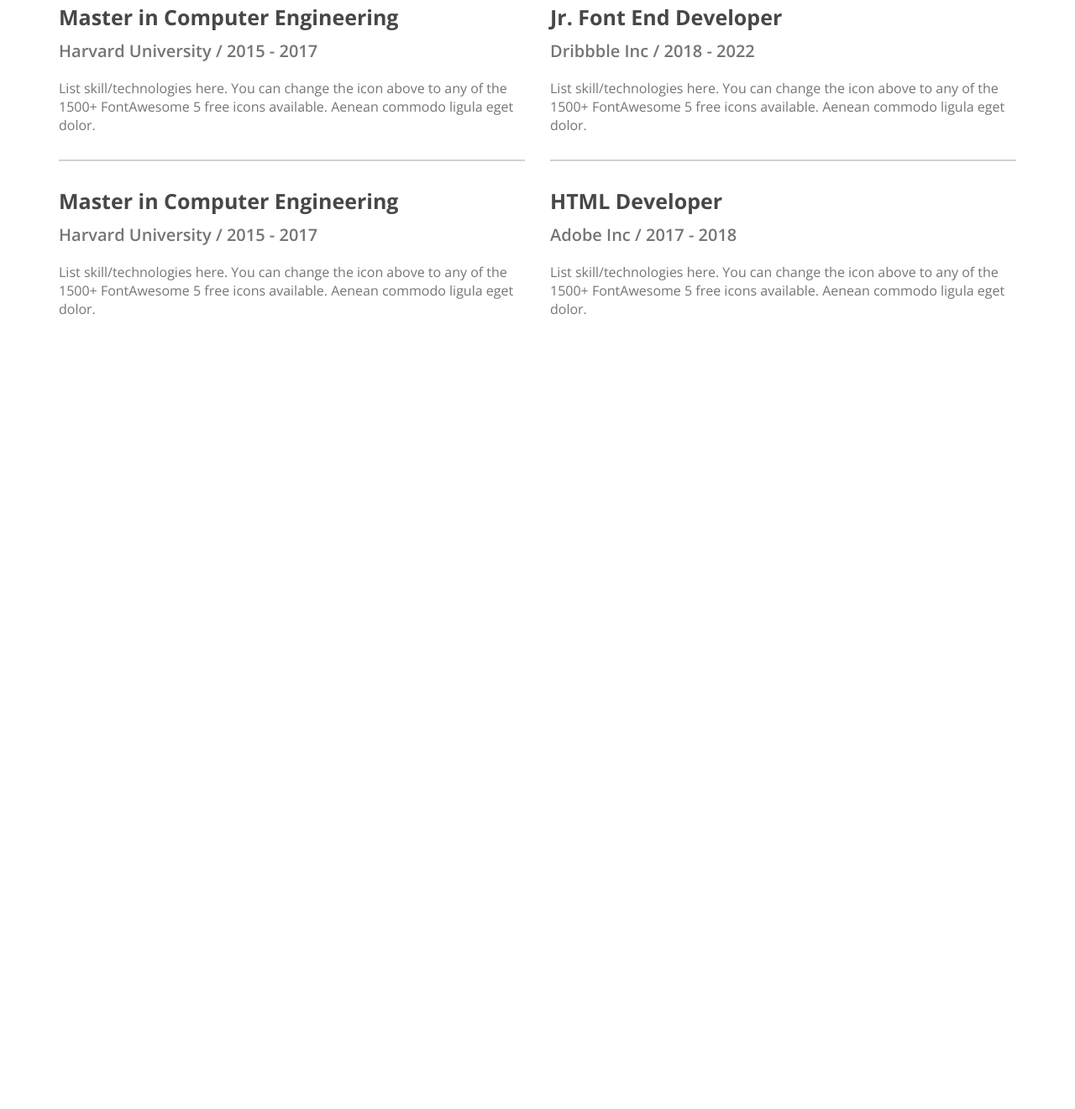
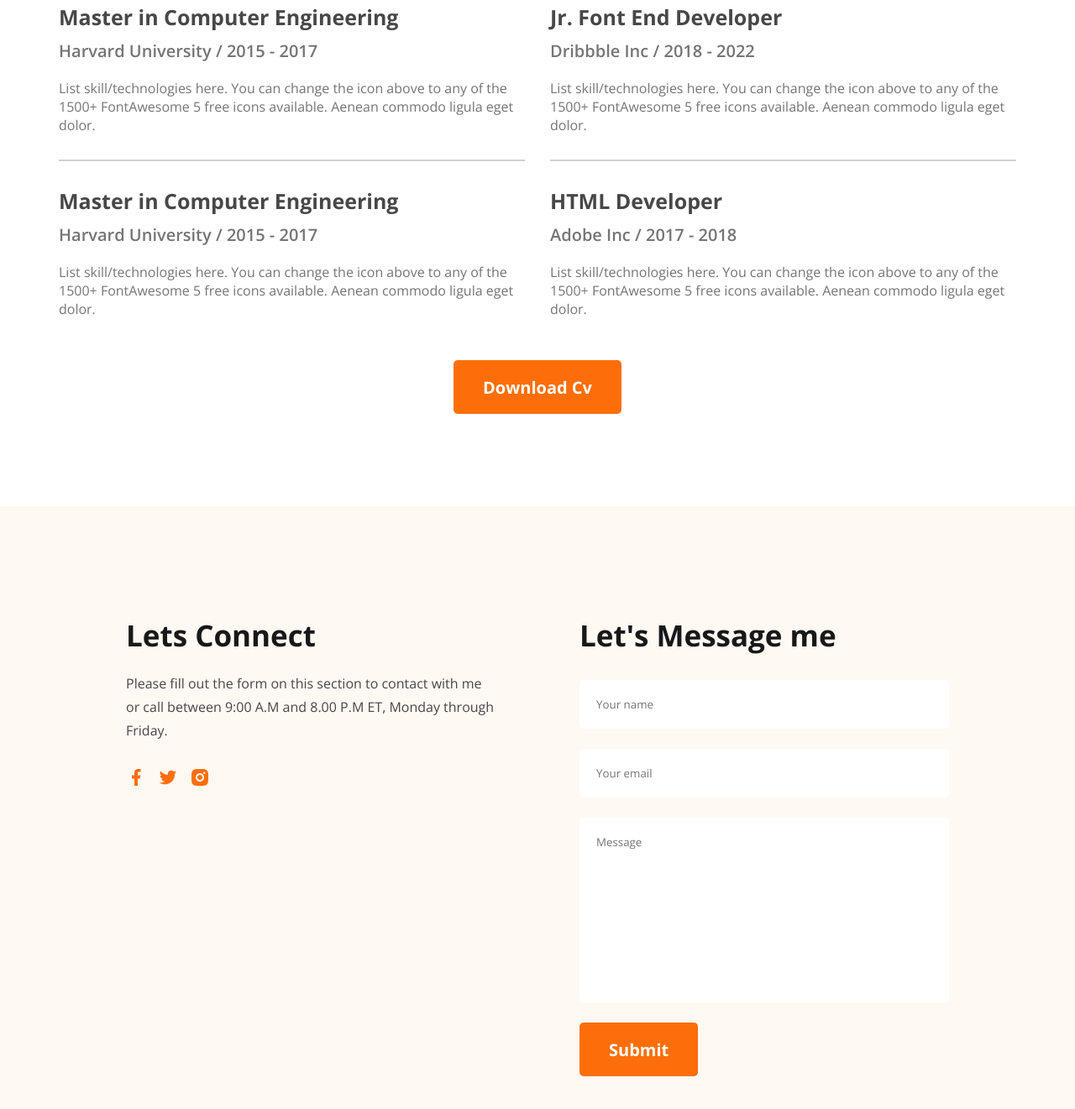
Before and after one commit to shakirniloy/developer-portfolio, a plain HTML site: page index.html in a window 1280 px wide. Shown: the part 2824-4145 px from the top of the page at 84% size. Before the commit the page ends 3203 px from the top, so only its background shows below. Drawn offline with nearby package versions, Linux system fonts and the light colour scheme.

Commit message:
contact us added

```diff
--- a/index.html
+++ b/index.html
@@ -83,6 +83,7 @@
                 </div>
             </div>
         </section>
+
         <!-- resume section-->
         <section class="resume">
             <h3 class="section-title">A summary of My Resume</h3>
@@ -140,10 +141,35 @@
                     </div>
                 </div>
             </div>
+            <button class="btn-primary btn">Download Cv</button>
         </section>
     </main>
-    <footer>
+    <footer class="footer">
+        <div class="connect">
+            <h3 class="connect-title">Lets Connect</h3>
+            <p class="connect-description">Please fill out the form on this section to contact with me or call between 9:00 A.M and 8.00 P.M ET, Monday through Friday.</p>
+            <div class="icon">
+                <a href="#">
+                    <img src="images/icons/facebook.png">
+                </a>
+                <a href="#">
+                    <img src="images/icons/twitter.png">
+                </a>
+                <a href="#">
+                    <img src="images/icons/insta.png">
+                </a>
+            </div>
+        </div>
 
+        <div class="message">
+            <h3 class="connect-title msgctt">Let's Message me</h3>
+            <form>
+                <input type="text" placeholder="Your name">
+                <input type="email" placeholder="Your email">
+                <textarea cols="30" rows="10" placeholder="Message"></textarea>
+                <input class="btn-primary submit-btn" type="submit" value="Submit">
+            </form>
+        </div>
     </footer>
 </body>
 </html>
--- a/styles/portfolio.css
+++ b/styles/portfolio.css
@@ -199,3 +199,71 @@ hr {
 .section-title {
     margin-bottom: 140px;
 }
+
+.btn {
+    margin: 50px auto 110px auto;
+    display: block;
+}
+
+.footer {
+    padding: 130px 150px;
+    background-color: #FFF8F3;
+    display: flex;
+    gap: 100px;
+}
+
+.connect-title {
+    font-weight: 700;
+    font-size: 35px;
+    color: #181818;
+}
+
+.connect-description {
+    font-size: 16px;
+    line-height: 28px;
+    color: #474747;
+    margin: 20px 0 30px 0;
+}
+
+.message {
+    /* padding-left: 65px; */
+    width: 50%;
+}
+
+.connect {
+    /* padding-right: 65px; */
+    width: 50%;
+}
+
+form {
+    display: flex;
+    flex-direction: column;
+    gap: 24px;
+}
+
+.message form input[placeholder] {
+    padding: 20px;
+    border: none;
+    border-radius: 5px;
+}
+
+.message form textarea {
+    padding: 20px;
+    border: none;
+    border-radius: 5px;
+    resize: none;
+}
+
+.message form .submit-btn {
+    align-self: flex-start;
+}
+
+.icon a {
+    text-decoration: none;
+    display: inline-block;
+    margin-right: 10px;
+}
+
+.msgctt {
+    margin-bottom: 30px;
+}
```
